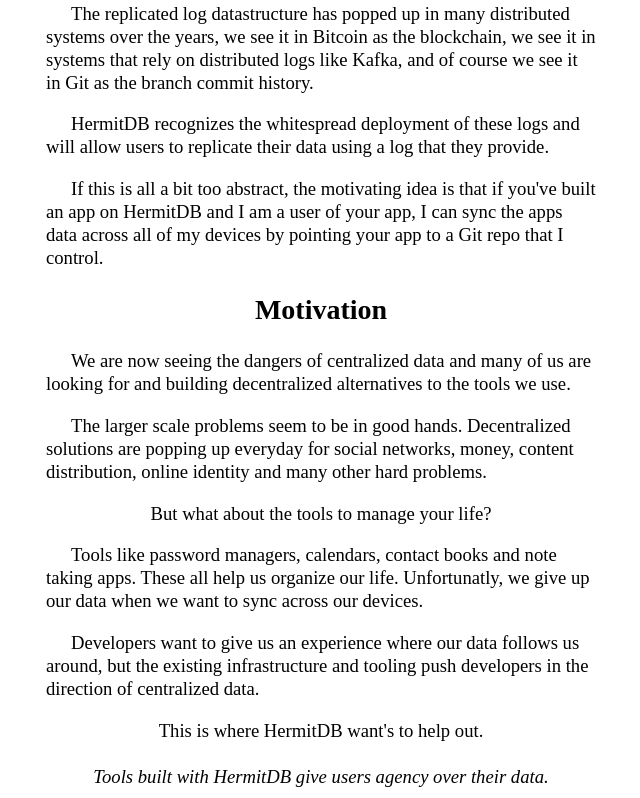
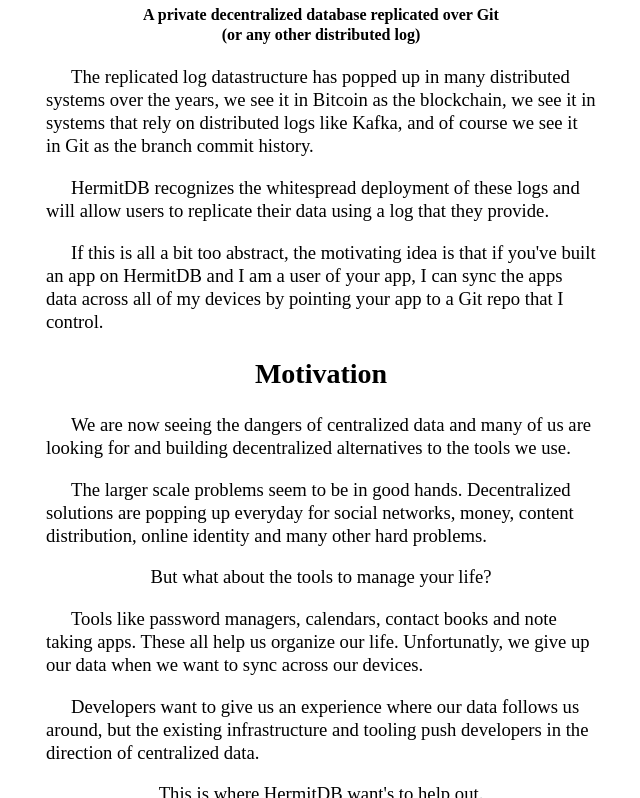
Before and after one commit to hermits-grove/hermitdb, a plain HTML site: page index.html in a window 1280 px wide. Shown: the part 282-1080 px from the top of the page, without its empty margins (319-959 px from the left). Drawn offline with Linux system fonts and the light colour scheme; files whose address does not match are found by name.

Commit message:
add tagline

```diff
--- a/index.html
+++ b/index.html
@@ -12,6 +12,11 @@
       </br>
       HermitDB
     </div>
+    <h4 class="hcenter tagline">
+      A private decentralized database replicated over Git
+      <br>
+      (or any other distributed log)
+    </h4>
     <div class="content">
       <p>
 	The replicated log datastructure has popped up in many distributed systems over
```
